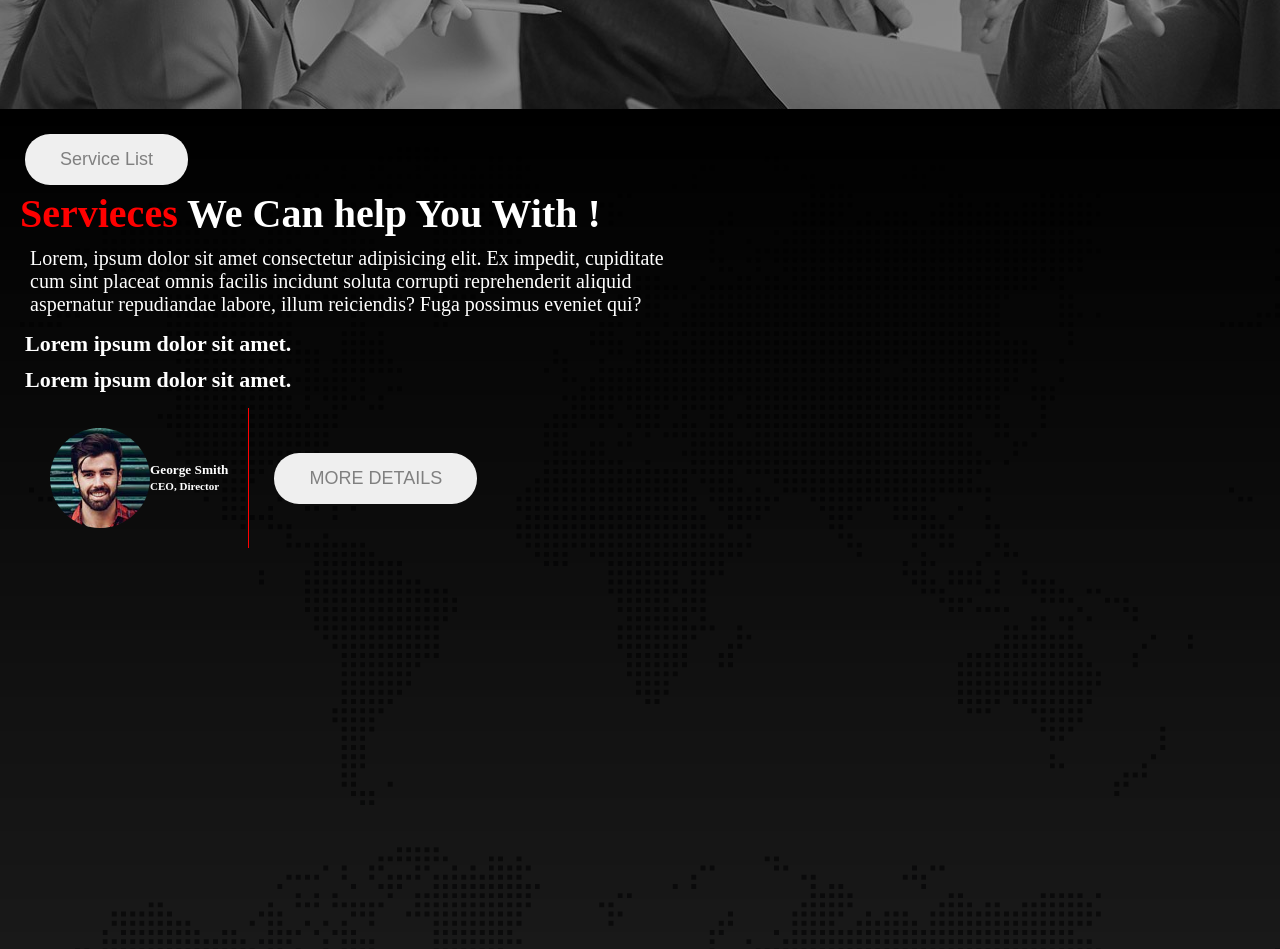
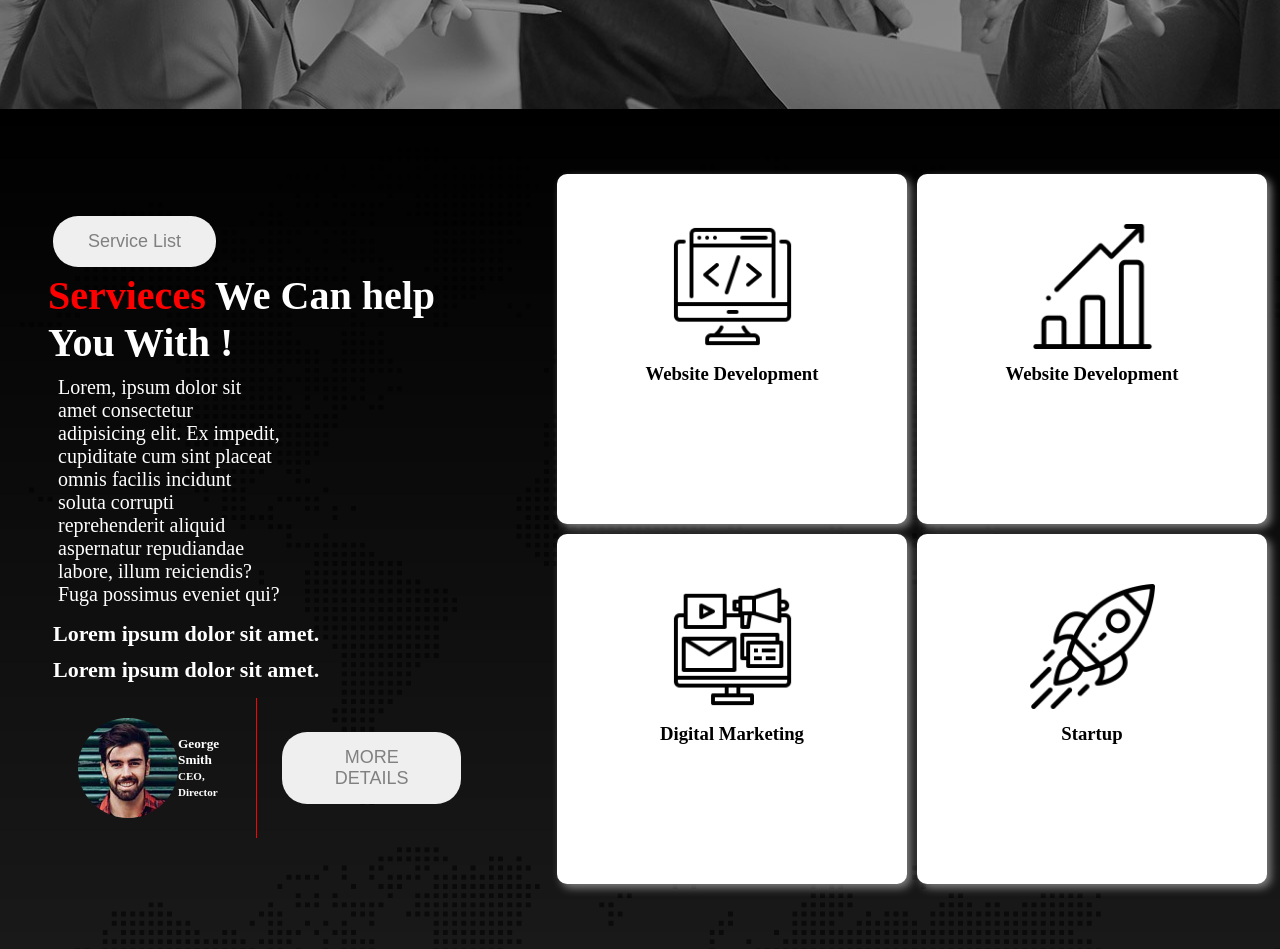
Before and after one commit to MridulProgrammer/digital-agency-practice, a plain HTML site: page index.html in a window 1280 px wide. Shown: the part 780-1729 px from the top of the page. Drawn offline with Linux system fonts and the light colour scheme.

Commit message:
Service list done

```diff
--- a/index.html
+++ b/index.html
@@ -77,9 +77,30 @@
 
 
         <div class="service-right-container">
-            <div>
-                <div></div>
-                <div></div>
+            <div class="services">
+                <div class="service-up">
+                    <div class="service">
+                        <img class="service-logo" src="./asset/icons/coding.png" alt="">
+                        <h3>Website Development</h3>
+                    </div>
+                    <div class="service">
+                        <img class="service-logo" src="./asset/icons/bar-chart.png" alt="">
+                        <h3>Website Development</h3>
+                    </div>
+                </div>
+
+
+                <div class="service-down">
+                    <div class="service">
+                        <img class="service-logo" src="./asset/icons/digital-marketing.png" alt="">
+                        <h3>Digital Marketing</h3>
+                    </div>
+                    <div class="service">
+                        <img class="service-logo" src="asset/icons/startup.png" alt="">
+                        <h3>Startup</h3>
+                    </div>
+                </div>
+
             </div>
 
         </div>
--- a/stylesheet/style.css
+++ b/stylesheet/style.css
@@ -75,6 +75,9 @@ body{
 
     width: 100%;
     height: 100vh;
+    display: flex;
+    justify-content: space-around;
+    align-items: center;
     background-image: url("../asset/image/footer-bg.png"),
     linear-gradient(rgba(0,0,0,1),rgba(0,0,0,0.9));
     background-blend-mode: overlay;
@@ -120,3 +123,29 @@ body{
 .more-details{
     padding: 20px;
 }
+.service-up{
+    display: flex;
+}
+.service-down{
+    display: flex;
+}
+
+.service{
+    padding: 50px;
+    background: white;
+    box-shadow: 4px 4px 8px gray;
+    width: 250px;
+    height: 250px;
+    text-align: center;
+    color: black;
+    border-radius: 10px;
+    margin: 5px;
+}
+
+.service-logo{
+    width: 50%;
+    padding-bottom: 10px;
+}
+.service-left-container{
+    width: 35%;
+}
```
